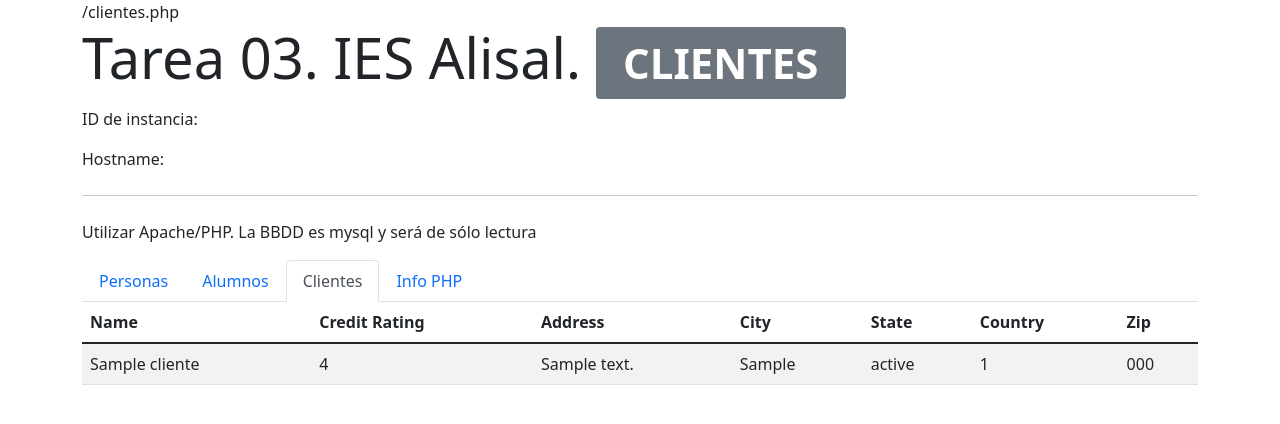
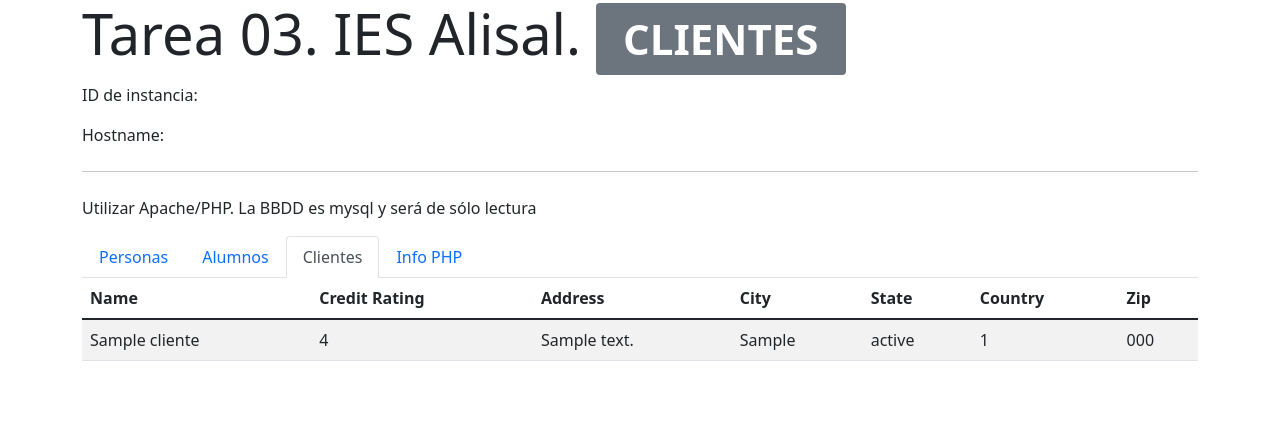
Before and after one commit to IESAlisal/SRIDTarea03, a PHP site: page /clientes.php in a window 1280 px wide. Shown: the top 424 px of the page. Run offline with PHP 8.4, Linux system fonts and the light colour scheme; tables that the repository leaves empty or names only in its code hold one stand-in row (values such as "Sample post"); data that the repository does not hold is empty.

Commit message:
Update menu.php

```diff
--- a/menu.php
+++ b/menu.php
@@ -1,12 +1,9 @@
-<?php
-    include 'vars.php';
-    echo $pagina
-?>
+<?php include 'vars.php';?>
     <h1 class="display-4">Tarea 03. IES Alisal. <span class="badge bg-secondary">
-            <?if($pagina=="/index.php"){  echo 'INDEX'; }?>
-            <?if($pagina=="/alumnos.php"){  echo 'ALUMNOS'; }?>
-            <?if($pagina=="/clientes.php"){  echo 'CLIENTES'; }?>
-            <?if($pagina=="/info.php"){  echo 'INFO'; }?>
+            <?php if($pagina=="/index.php"){  echo 'INDEX'; }?>
+            <?php if($pagina=="/alumnos.php"){  echo 'ALUMNOS'; }?>
+            <?php if($pagina=="/clientes.php"){  echo 'CLIENTES'; }?>
+            <?php if($pagina=="/info.php"){  echo 'INFO'; }?>
         </span>
     </h1>
 <?php
```
